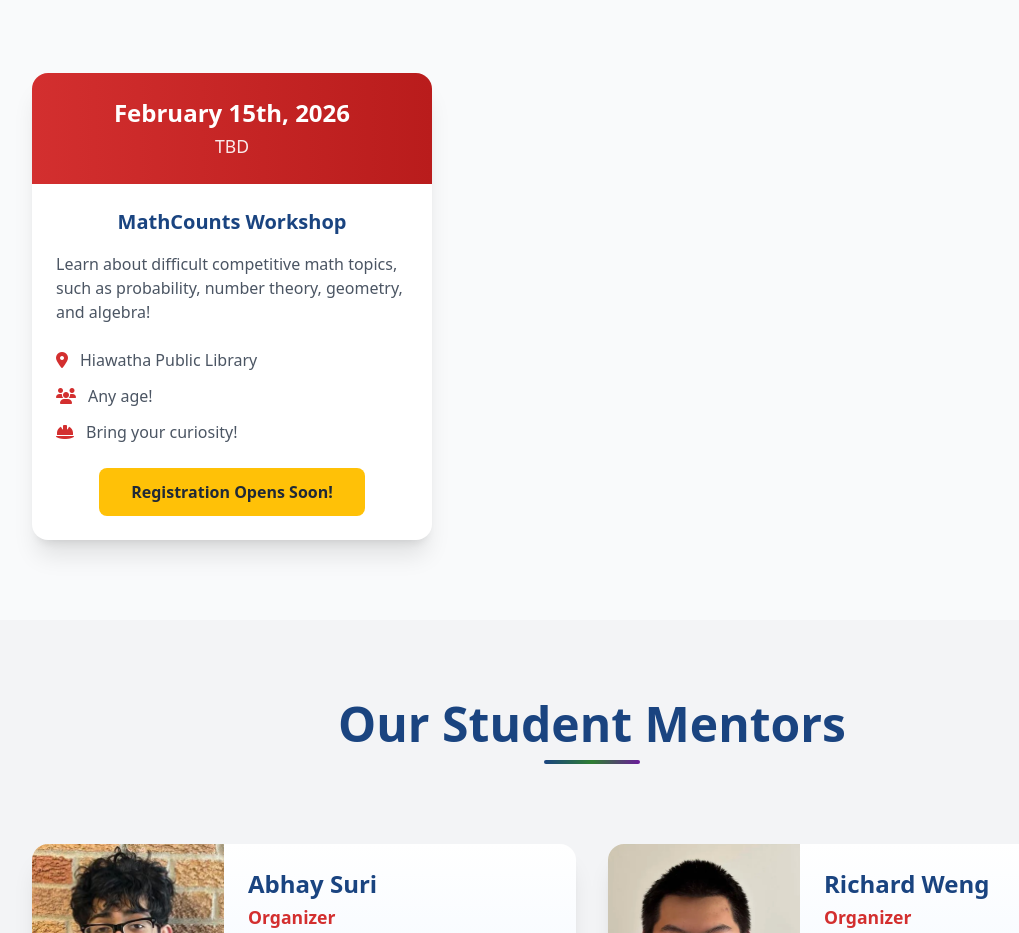
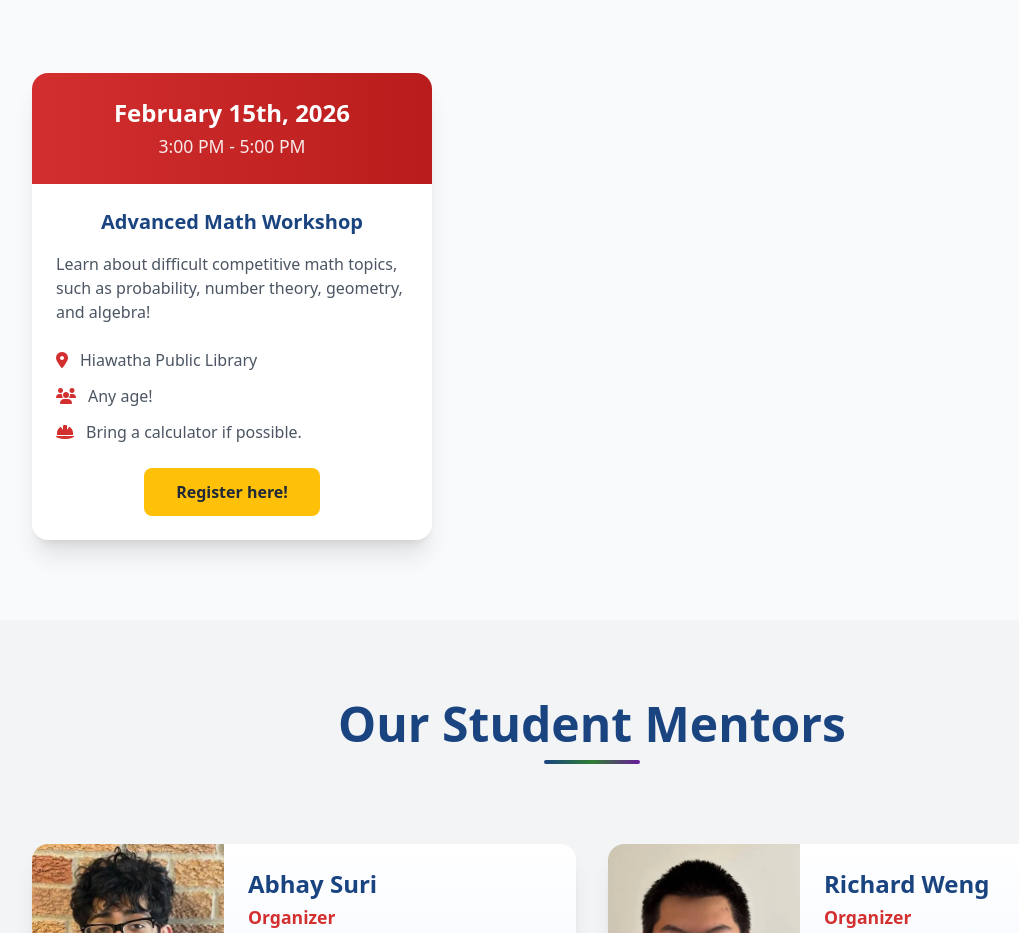
Before and after one commit to Cedar-Rapids-STEM-Circle/crstemcircle, a website: page index.html in a window 1280 px wide. Shown: the part 1620-2553 px from the top of the page, without its empty margins (48-1067 px from the left). Drawn offline with nearby package versions, Linux system fonts and the light colour scheme.

```diff
--- a/index.html
+++ b/index.html
@@ -147,12 +147,12 @@
         class="bg-white rounded-2xl shadow-xl overflow-hidden transition-all duration-300 hover:-translate-y-3 hover:shadow-2xl flex flex-col h-full flex-1 min-w-[300px] max-w-[400px]">
         <div class="bg-gradient-to-r from-stem-red to-red-700 text-white p-6 text-center">
           <div class="text-2xl font-bold mb-1">February 15th, 2026</div>
-          <div class="text-[1.1rem] opacity-90">TBD</div>
+          <div class="text-[1.1rem] opacity-90">3:00 PM - 5:00 PM</div>
         </div>
 
         <div class="p-6 flex-grow flex flex-col">
           <h3 class="text-xl font-bold text-stem-blue mb-4 text-center">
-            MathCounts Workshop
+            Advanced Math Workshop
           </h3>
 
           <p class="text-gray-600 mb-6">
@@ -170,14 +170,14 @@
             </li>
             <li class="flex items-center text-gray-600">
               <i class="fas fa-hard-hat text-stem-red mr-3"></i>
-              Bring your curiosity!
+              Bring a calculator if possible.
             </li>
           </ul>
 
           <div class="text-center mt-auto">
-            <a href="#"
+            <a href="https://docs.google.com/forms/d/e/1FAIpQLScOZ5SEV1NpbAIh_jSRd2dJa6yNBZhEe3_musTt518NpXTu8Q/viewform?usp=publish-editor"
               class="inline-block bg-stem-yellow text-gray-800 px-8 py-3 rounded-lg font-bold transition-all duration-300 hover:bg-yellow-600 hover:-translate-y-1 cursor-not-allowed">
-              Registration Opens Soon!
+              Register here!
             </a>
           </div>
         </div>
```
